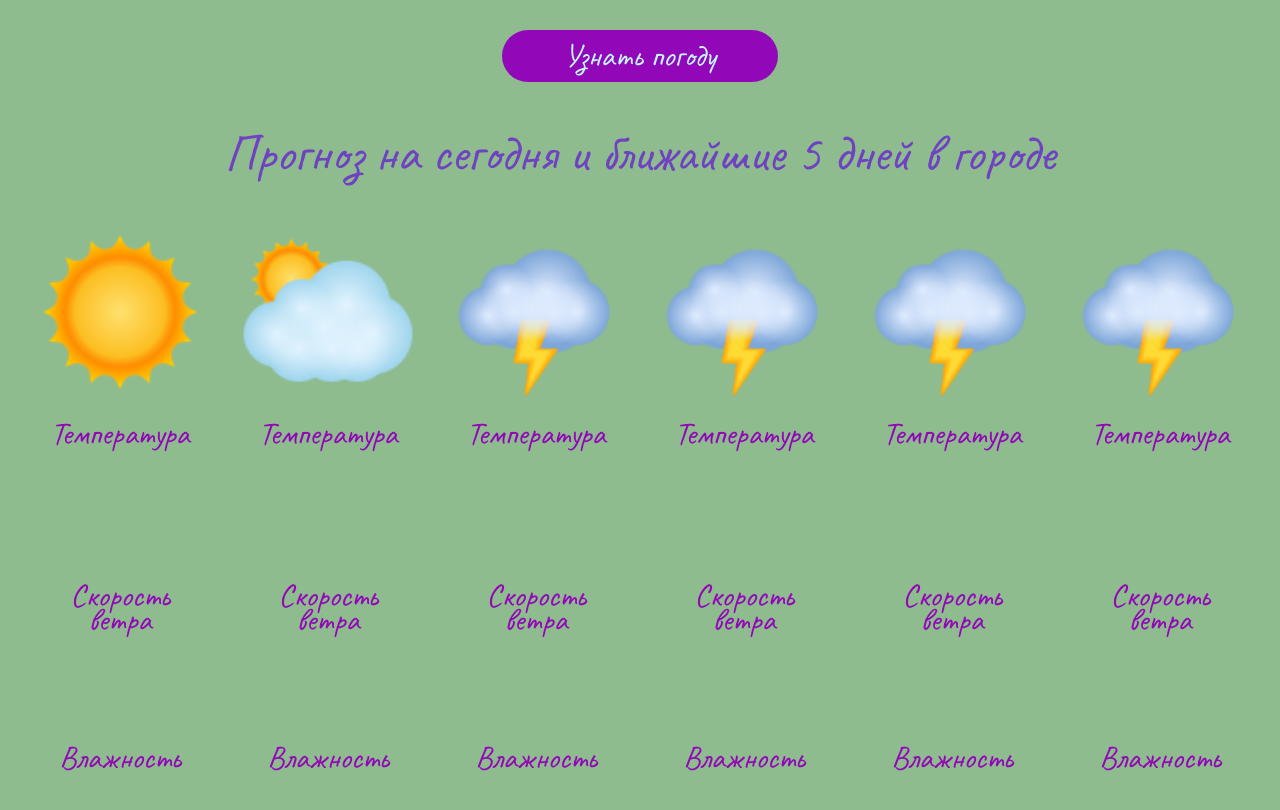
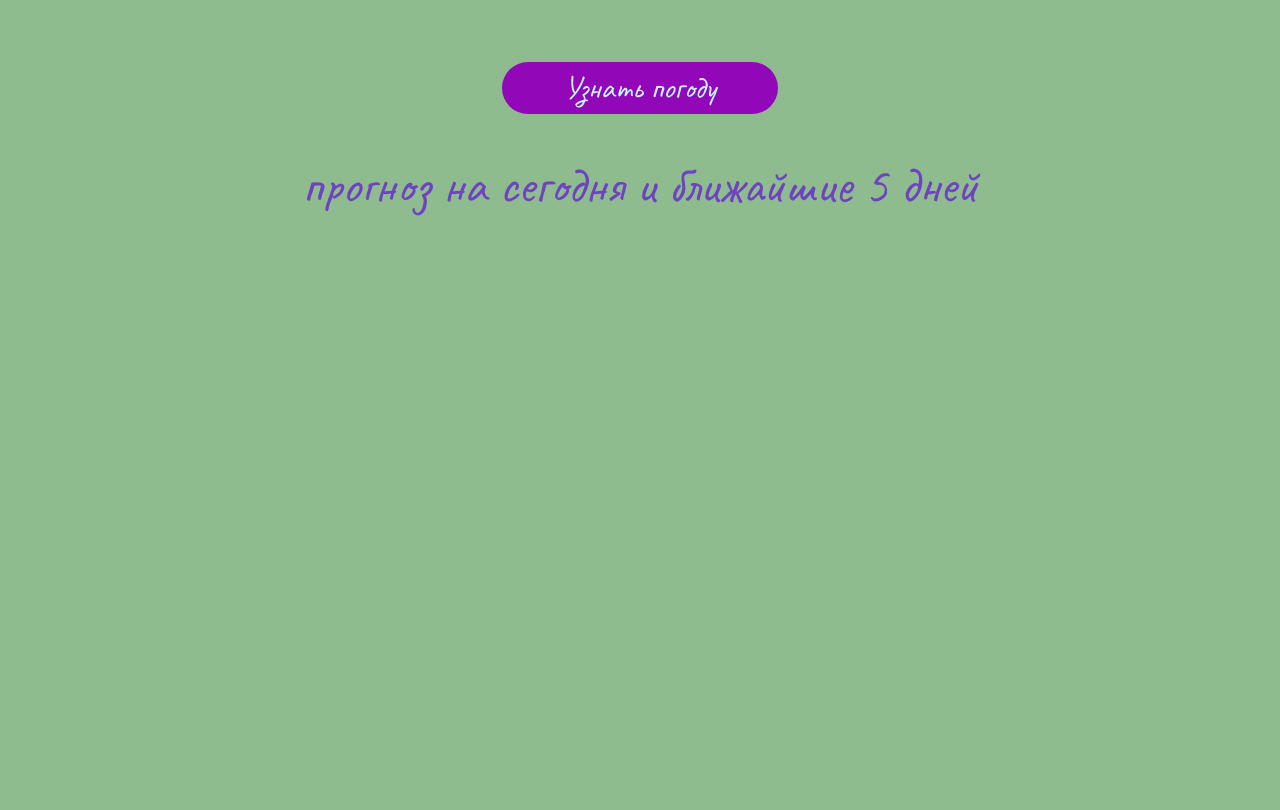
Before and after one commit to Vera869/weatherApp, a React (Vite) app in the folder vite-project/: page / in a window 1280 px wide. Shown: the part 422-1232 px from the top of the page. After the commit the page ends 800 px from the top, so only its background shows below. Built offline with nearby package versions, Linux system fonts and the light colour scheme.

Commit message:
+change host and new data

```diff
--- a/vite-project/src/api.jsx
+++ b/vite-project/src/api.jsx
@@ -1,10 +1,13 @@
 const apiKey = "585bf75429eb808608a0d73471d3b0a2";
-const host = 'https://api.openweathermap.org/data/2.5/weather?';
+const host = 'https://api.openweathermap.org/data/2.5/forecast?';
 
 export async function getWeatherCity(city){
-   const response = await fetch(`${host}q=${city}&appid=${apiKey}&units=metric`)
+   const response = await fetch(`${host}q=${city}&appid=${apiKey}&units=metric&lang=ru`)
    if(!response.ok) {
       throw new Error("Произошла ошибка");
+   }
+   if(response.status === 404) {
+      throw new Error("Произошла ошибка Город не найден");
    }
     const res = response.json();
    return res
--- a/vite-project/src/components/form/FormComponent.jsx
+++ b/vite-project/src/components/form/FormComponent.jsx
@@ -1,33 +1,36 @@
-//import { useState } from 'react';
 import styles from './FormComponent.module.css';
 import { useDispatch, useSelector } from 'react-redux'
-import { setCityName, setCityWeather, setIsLoading } from '../../store/CitySlice';
 import { getWeatherCity } from '../../api';
+import { handleCityChange } from '../../utils/ValidationForm';
+import { useState } from 'react';
+import { setCityName, setCityWeather, setIsLoading } from '../../store/WeatherSlice';
 
 const GetCityAtForm = () => {
    const dispatch = useDispatch();
-  // const [isLoginError, setLoginError] = useState([]);
-   const cityName = useSelector((state) => state.city.cityName);
-   const isLoading = useSelector((state) => state.city.isLoading);
+   const [isCityError, setCityError] = useState([]);
+   const cityName = useSelector((state) => state.weather.cityName);
+   const isLoading = useSelector((state) => state.weather.isLoading);
+
    const searchHeandler = () => {
       if(!cityName) return;
       else{
          dispatch(setIsLoading(true));
          getWeatherCity(cityName).then(data => {
-         console.log(data.weather);
-         dispatch(setCityWeather(data));
-         // dispatch(set(data.items));
-         dispatch(setIsLoading(false));
+            const dailyData = data.list.filter(reading => reading.dt_txt.includes("18:00:00"))
+            console.log(dailyData);
+            dispatch(setCityWeather(dailyData));
+            dispatch(setIsLoading(false));
       }).catch(err => console.log(err))}
    }
    return(
       <form className={styles.form}>
          <h2 className={styles.form_header}>Выберите город</h2>
          <input className={styles.form_Input} type="text" name="city" placeholder="Город" value={cityName}
-               onChange={(event) => {
-                  // handleLoginChange(event, setLoginError);
-                  dispatch(setCityName(event.target.value));
-                  }}/>
+            onChange={(event) => {
+               handleCityChange(event, setCityError);
+               dispatch(setCityName(event.target.value));
+            }}/>
+         <p className={styles.form_Input_errors}>{isCityError}</p>
          <button className={styles.form_Button} onClick={searchHeandler}disabled={isLoading}>{isLoading ? "Идёт поиск" : "Узнать погоду"}</button>
       </form>
    )
--- a/vite-project/src/components/form/FormComponent.module.css
+++ b/vite-project/src/components/form/FormComponent.module.css
@@ -34,6 +34,13 @@
     color: #9207b7;
    }
 }
+.form_Input_errors {
+  font-weight: 400;
+  font-size: 32px;
+  line-height: 24px;
+  color: #b71c07;
+
+}
 .form_Button {
    width: 276px;
    height: 52px;
--- a/vite-project/src/components/weatherBox/WeatherComponent.jsx
+++ b/vite-project/src/components/weatherBox/WeatherComponent.jsx
@@ -1,47 +1,47 @@
+import { useSelector } from 'react-redux';
 import styles from './WeatherComponent.module.css';
 
 function WeatherBox() {
- //const city = "London";
+   const cityName = useSelector((state) => state.weather.cityName);
+   const dailyData = useSelector((state) => state.weather.cityWeather);
 
- //getWeatherCity(city).then(data => console.log(data));
+   // let imgPath = '';
+   // if(weather === 'Clouds') {
+   //    imgPath = '/img/cloud_big.png';
+   // } else if(weather === 'Clear') {
+   //    imgPath = '/img/sunshine_big.png';
+   // } else if(weather === 'Drizzle') {
+   //    imgPath = '/img/sunshine_big.png';
+   // } else if(weather === 'Rain') {
+   //    imgPath = '/img/rain_big.png';
+   // } else if(weather === 'Mist') {
+   //    imgPath = '/img/sunshine_big.png';
+   // }
   return (
     <div className={styles.weather}>
-      <h3 className={styles.weather_header}>Прогноз на сегодня и ближайшие 5 дней в городе </h3>
+      <h3 className={styles.weather_header}> {cityName} прогноз на сегодня и ближайшие 5 дней</h3>
       <ul className={styles.weather_content}>
-         <li className={styles.content_item}>
-            <img src="/img/sunshine_big.png" className={styles.item_img}/>
-            <p className={styles.item_content}>Температура</p>
-            <p className={styles.item_content}>Скорость ветра</p>
-            <p className={styles.item_content}>Влажность</p>
-         </li>
-         <li className={styles.content_item}>
-            <img src="/img/partly_cloudy_big.png" className={styles.item_img}/>
-            <p className={styles.item_content}>Температура</p>
-            <p className={styles.item_content}>Скорость ветра</p>
-            <p className={styles.item_content}>Влажность</p>
-         </li>
-         <li className={styles.content_item}>
-            <img src="/img/thunderstorms_big.png" className={styles.item_img}/>
-            <p className={styles.item_content}>Температура</p>
-            <p className={styles.item_content}>Скорость ветра</p>
-            <p className={styles.item_content}>Влажность</p>
-         </li>
-         <li className={styles.content_item}>
-            <img src="/img/thunderstorms_big.png" className={styles.item_img}/>
-            <p className={styles.item_content}>Температура</p>
-            <p className={styles.item_content}>Скорость ветра</p>
-            <p className={styles.item_content}>Влажность</p>
-         </li>         <li className={styles.content_item}>
-            <img src="/img/thunderstorms_big.png" className={styles.item_img}/>
-            <p className={styles.item_content}>Температура</p>
-            <p className={styles.item_content}>Скорость ветра</p>
-            <p className={styles.item_content}>Влажность</p>
-         </li>         <li className={styles.content_item}>
-            <img src="/img/thunderstorms_big.png" className={styles.item_img}/>
-            <p className={styles.item_content}>Температура</p>
-            <p className={styles.item_content}>Скорость ветра</p>
-            <p className={styles.item_content}>Влажность</p>
-         </li>
+         {dailyData.map((weather, index) => {
+            const day = (weather.dt_txt).slice(8, 11) ;
+            const month = (weather.dt_txt).slice(5, 7) ;
+            const date = day +"."+ month;
+            const ms = weather.dt * 1000;
+            const weekdayName = new Date(ms).toLocaleString('ru', {weekday: 'long'});
+            //console.log(weekdayName);
+            return( <li className={styles.content_item} key={index}>
+                  <p className={styles.item_header}>{weekdayName}</p>
+                  <p className={styles.item_header}>{date}</p>
+                  <img src={"/img/sunshine_big.png"} className={styles.item_img}/>
+                  <p className={styles.item_header}>Температура</p>
+                  <p className={styles.item_data}>{Math.round(weather.main.temp)}&deg;C</p>
+                  <p className={styles.item_header}>Скорость ветра</p>
+                  <p className={styles.item_data}>{(weather.wind.speed).toFixed(1)} м/с</p>
+                  <p className={styles.item_header}>Влажность</p>
+                  <p className={styles.item_data}>{weather.main.humidity}%</p>
+                  </li>
+               )
+            })
+         }
       </ul>
     </div>
   )
--- a/vite-project/src/components/weatherBox/WeatherComponent.module.css
+++ b/vite-project/src/components/weatherBox/WeatherComponent.module.css
@@ -15,26 +15,31 @@
    display: flex;
    flex-direction: row;
    gap: 32px;
+   flex-wrap: wrap;
 }
 .content_item {
    display: flex;
    flex-direction: column;
    gap: 12px;
+   width: 150px;
 }
 .item_img {
    width: auto;
    height: auto;
 }
-.item_content {
-   min-height: 150px;
-   color: #9207b7;
+.item_header {
    padding: 10px;
    font-weight: 400;
    font-size: 32px;
    line-height: 24px;
-   letter-spacing: -0.05px;
    color: #9207b7;
-   outline-color: #9207b7;
    text-align: center;
-   background: transparent;
+   width: auto;
+   height: auto;
 }
+.item_data {
+   color: #9207b7;
+   font-size: 42px;
+   width: auto;
+   height: auto;
+}
--- a/vite-project/src/store/Store.jsx
+++ b/vite-project/src/store/Store.jsx
@@ -1,8 +1,8 @@
 import { configureStore } from '@reduxjs/toolkit'
-import { cityReducer } from './CitySlice'
+import { weatherReducer } from './WeatherSlice'
 
 export const store = configureStore({
   reducer: {
-    city: cityReducer,
+    weather: weatherReducer,
   },
 })
--- a/vite-project/src/store/CitySlice.jsx
+++ b/vite-project/src/store/WeatherSlice.jsx
@@ -1,7 +1,7 @@
 import { createSlice } from '@reduxjs/toolkit'
 
-const citySlice = createSlice({
-  name: 'city',
+const weatherSlice = createSlice({
+  name: 'weather',
   initialState: {
     cityName: "",
     isLoading: false,
@@ -10,15 +10,17 @@ const citySlice = createSlice({
   reducers: {
     setCityName(state, action) {
       state.cityName = action.payload
-      console.log(state.cityName);
     },
     setCityWeather(state, action) {
-      state.cityWeather = action.payload
+      state.cityWeather= action.payload
     },
     setIsLoading(state, action) {
       state.isLoading = action.payload
     },
+    setWeekDay(state, action) {
+      state.cityName = action.payload
+    },
   },
 })
-export const cityReducer = citySlice.reducer
-export const { setCityName, setIsLoading, setCityWeather } = citySlice.actions;
+export const weatherReducer = weatherSlice.reducer
+export const { setCityName, setIsLoading, setCityWeather } = weatherSlice.actions;
--- /dev/null
+++ b/vite-project/src/utils/ValidationForm.jsx
@@ -0,0 +1,18 @@
+export const handleCityChange = (event, setCityError) => {
+   const inputValue = event.target.value
+   let errors = []
+
+   if (!inputValue) {
+     errors.push(`Укажите название города`)
+   } else if (inputValue.length < 3) {
+     errors.push(`Название города должно содержать не менее 3 букв`)
+   } else {
+     const cityPattern = /^[a-zA-Zа-яА-Я]+$/
+
+     if (!cityPattern.test(inputValue)) {
+       errors.push('Должны быть только буквы')
+     }
+   }
+
+   setCityError(errors);
+ }
```
